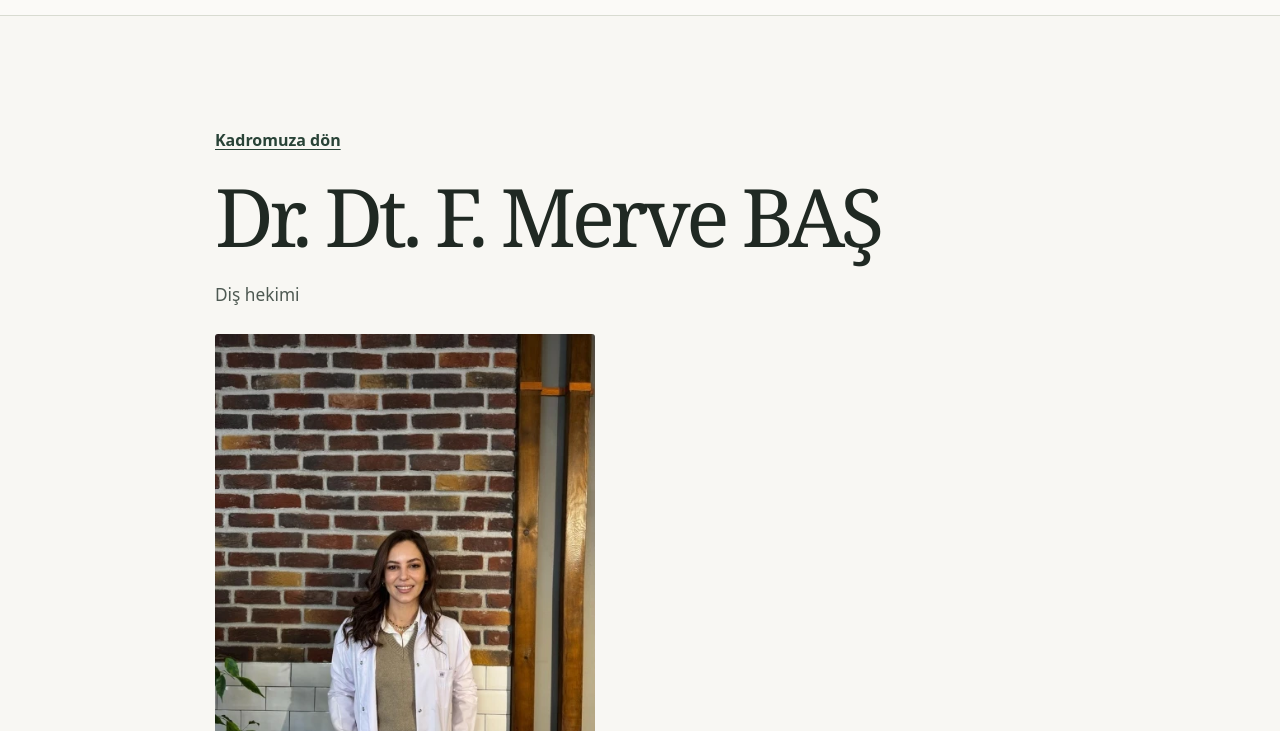
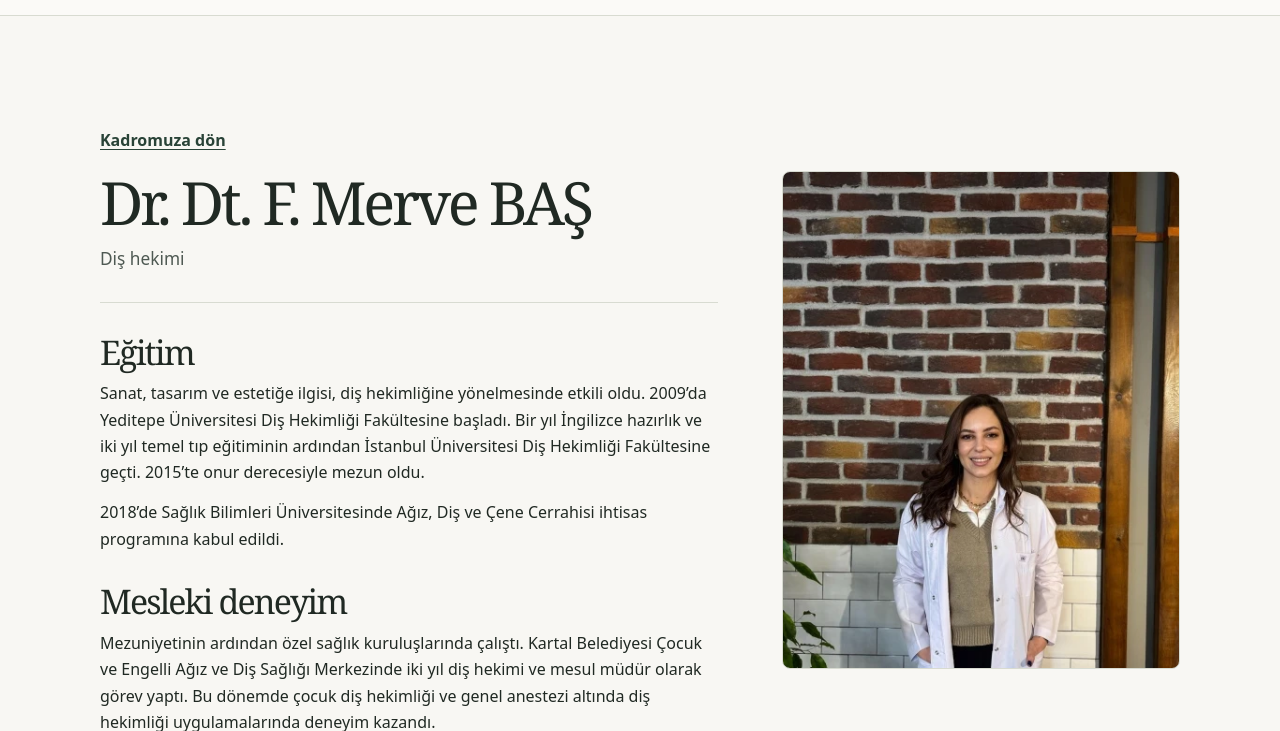
Before and after one commit to alperdigital/dental, a plain HTML site: page hekim-profili.html in a window 1280 px wide. Shown: the part 69-800 px from the top of the page. Drawn offline with Linux system fonts and the light colour scheme.

Commit message:
Align physician profiles on desktop

```diff
--- a/hekim-profili.html
+++ b/hekim-profili.html
@@ -1,6 +1,6 @@
 <!doctype html>
 <html lang="tr">
-<head><meta charset="utf-8"><meta name="viewport" content="width=device-width, initial-scale=1, viewport-fit=cover"><meta name="description" content="Dr. Dt. F. Merve BAŞ · Diş hekimi. Eğitim, mesleki deneyim ve hasta kabul bilgileri."><title>Dr. Dt. F. Merve BAŞ | Diş hekimi</title><link rel="stylesheet" href="site.css?v=20261120-5"><link rel="stylesheet" href="profiles.css?v=20261120-2"><script src="image-save-deterrent.js" defer></script><link rel="stylesheet" href="mobile-nav.css"></head>
+<head><meta charset="utf-8"><meta name="viewport" content="width=device-width, initial-scale=1, viewport-fit=cover"><meta name="description" content="Dr. Dt. F. Merve BAŞ · Diş hekimi. Eğitim, mesleki deneyim ve hasta kabul bilgileri."><title>Dr. Dt. F. Merve BAŞ | Diş hekimi</title><link rel="stylesheet" href="site.css?v=20261120-5"><link rel="stylesheet" href="profiles.css?v=20261120-desktop"><script src="image-save-deterrent.js" defer></script><link rel="stylesheet" href="mobile-nav.css"></head>
 <body><a class="skip" href="#main">İçeriğe geç</a><header class="top"><div class="wrap nav">
 <a class="brand" href="index.html"><span>Dr. Dt. F. Merve BAŞ</span> <span class="brand-divider">/</span> <span>Op. Dr. Abdulbaki BAŞ</span></a>
 <nav class="nav-links" aria-label="Ana menü">
@@ -12,10 +12,11 @@
 </nav>
 <a class="button" href="index.html#randevu">Randevu talebi</a></div></header>
 <main id="main">
-<article class="wrap detail">
+<article class="wrap detail physician-profile">
   <a class="link" href="index.html#kadromuz">Kadromuza dön</a>
   <h1>Dr. Dt. F. Merve BAŞ</h1><p class="lede">Diş hekimi</p>
   <img draggable="false" class="detail-portrait" src="assets/portre-dis-hekimligi.webp" alt="" width="461" height="530" loading="lazy">
+  <div class="profile-bio">
     <h2>Eğitim</h2>
     <p>Sanat, tasarım ve estetiğe ilgisi, diş hekimliğine yönelmesinde etkili oldu. 2009’da Yeditepe Üniversitesi Diş Hekimliği Fakültesine başladı. Bir yıl İngilizce hazırlık ve iki yıl temel tıp eğitiminin ardından İstanbul Üniversitesi Diş Hekimliği Fakültesine geçti. 2015’te onur derecesiyle mezun oldu.</p>
     <p>2018’de Sağlık Bilimleri Üniversitesinde Ağız, Diş ve Çene Cerrahisi ihtisas programına kabul edildi.</p>
@@ -24,6 +25,7 @@
     <h2>Hasta kabul adresi</h2>
     <p>Rasis Clinic<br>Caddebostan Mahallesi, Yener Sokak No: 9/7, 34728 Kadıköy / İstanbul</p>
     <div class="actions profile-actions"><a class="button" href="index.html#iletisim">İletişim</a><a class="button secondary" href="https://www.drfatmamervebas.com/">Hekimin sitesi</a></div>
+  </div>
 </article></main><footer class="footer"><div class="wrap footer-layout"><div class="footer-address"><p><strong>Dr. Dt. F. Merve BAŞ</strong></p><p><strong>Op. Dr. Abdulbaki BAŞ</strong></p><p>Caddebostan Mahallesi, Yener Sokak No: 9/7, 34728 Kadıköy / İstanbul</p></div><p class="footer-updated">Son güncelleme: <time datetime="2026-11-20">20 Kasım 2026</time></p></div></footer>
 
 
--- a/profiles.css
+++ b/profiles.css
@@ -41,3 +41,59 @@
     grid-column: 1 / -1;
   }
 }
+
+@media (min-width: 681px) {
+  .physician-profile {
+    display: grid;
+    grid-template-columns: minmax(0, 1.55fr) minmax(0, 1fr);
+    align-items: start;
+    column-gap: clamp(2rem, 5vw, 5.5rem);
+    max-width: 1080px;
+  }
+
+  .physician-profile > .link,
+  .physician-profile > h1,
+  .physician-profile > .lede,
+  .profile-bio {
+    grid-column: 1;
+  }
+
+  .physician-profile > .link {
+    justify-self: start;
+  }
+
+  .physician-profile > h1 {
+    margin-block: .55rem .75rem;
+    font-size: clamp(2.4rem, 4.65vw, 5rem);
+  }
+
+  .physician-profile img.detail-portrait {
+    grid-column: 2;
+    grid-row: 2 / span 3;
+    width: 100%;
+    aspect-ratio: 4 / 5;
+    object-fit: cover;
+    object-position: center;
+    margin-top: .55rem;
+    border: 1px solid var(--line);
+    border-radius: .5rem;
+  }
+
+  .profile-bio {
+    margin-top: 1.75rem;
+    border-top: 1px solid var(--line);
+  }
+
+  .profile-bio h2 {
+    font-size: clamp(1.65rem, 2.65vw, 2.45rem);
+  }
+
+  .profile-bio address {
+    margin-top: 0;
+  }
+
+  .profile-bio .profile-actions {
+    display: flex;
+    flex-wrap: wrap;
+  }
+}
--- a/site.css
+++ b/site.css
@@ -187,3 +187,26 @@ button:disabled{opacity:.75;cursor:default}
 
 /* Suppress the image callout where the touch browser supports it. */
 img{-webkit-touch-callout:none}
+
+@media (min-width: 681px) {
+  #kadromuz > .wrap {
+    max-width: 1040px;
+  }
+
+  #kadromuz .profiles {
+    max-width: none;
+    grid-template-columns: repeat(2, minmax(0, 1fr));
+  }
+
+  #kadromuz .portrait-glass {
+    aspect-ratio: 5 / 4;
+  }
+
+  #kadromuz .portrait-merve {
+    object-position: center 85%;
+  }
+
+  #kadromuz .portrait-abdulbaki {
+    object-position: center 56%;
+  }
+}
```
Also changed, not shown: index.html (+1 -1 lines), uzman-profili.html (+4 -2 lines). Lines whose indentation alone changed are shown as unchanged.
